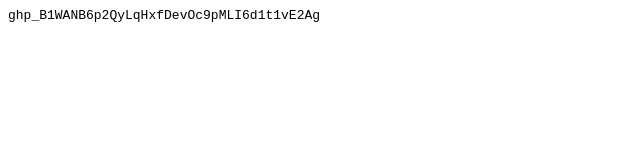
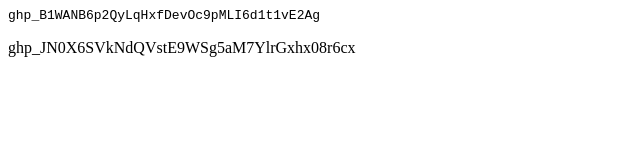
Before and after one commit to Sanju-srivatsa/demogit, a plain HTML site: page index.html in a window 1280 px wide. Shown: the whole page, without its empty margins (0-640 px from the left). Drawn offline with Linux system fonts and the light colour scheme.

Commit message:
Update index.html

```diff
--- a/index.html
+++ b/index.html
@@ -1 +1,2 @@
 <pre>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</pre>
+<p>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<p>
```
